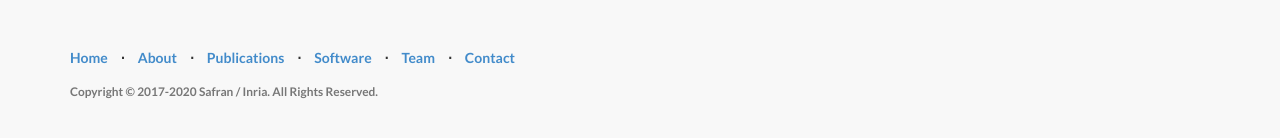
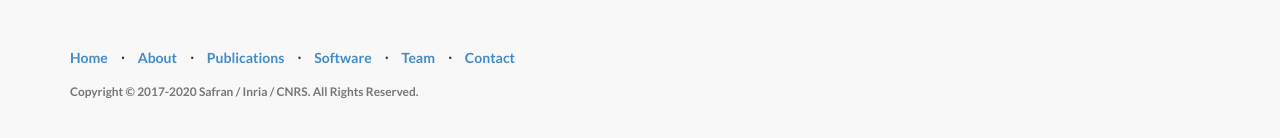
Before and after one commit to gemoc/glose, a Jekyll site: the page built from index.html, in a window 1280 px wide and 900 px high, scrolled down 2735 px. Shown: the part 750-888 px from the top of the window. Built offline with Jekyll 4.4.1, drawn with Linux system fonts in a browser that asks for light colours; nearby versions of some CDN libraries; library files that are not in the unit come from our copies.

Commit message:
Update _config.yml

```diff
--- a/_config.yml
+++ b/_config.yml
@@ -5,9 +5,9 @@
 url: ""
 title: GLOSE
 email: glose@inria.fr
-author: Safran & Inria
+author: Safran, Inria & CNRS
 description: TODO
-copyright: 'Copyright &copy; 2017-2020 Safran / Inria. All Rights Reserved.'
+copyright: 'Copyright &copy; 2017-2020 Safran / Inria  / CNRS. All Rights Reserved.'
 
 # ----------------------- #
 #    Jekyll & Plugins     #
```
